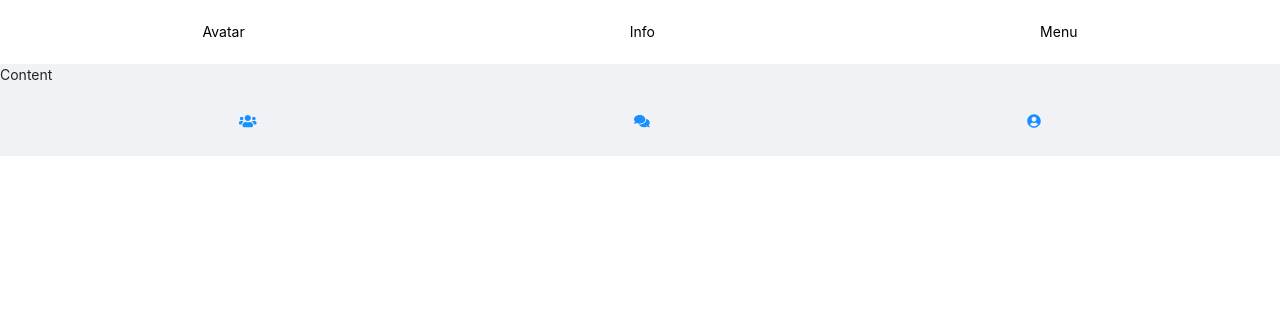
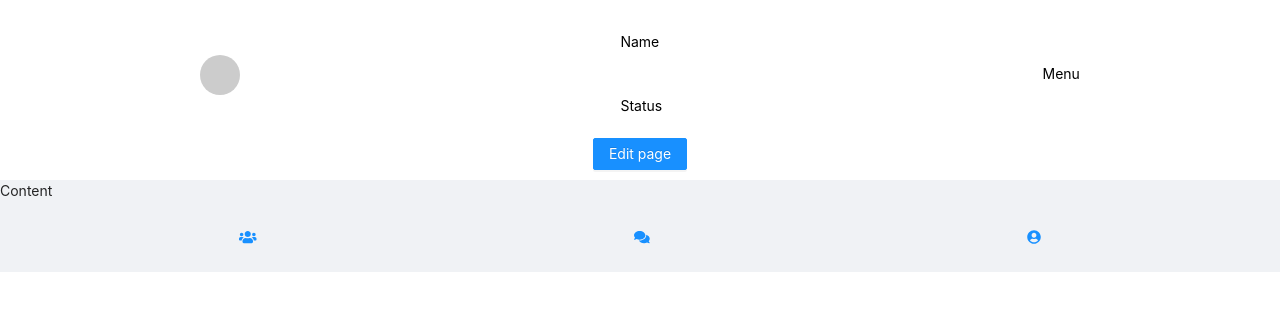
Before and after one commit to MatthewMarkov/social-mediaV2, a React (Create React App) app: page / in a window 1280 px wide. Shown: the top 310 px of the page. Built offline with nearby package versions, Linux system fonts and the light colour scheme.

Commit message:
complete raw header layout, add 'edit page' button

```diff
--- a/src/App.js
+++ b/src/App.js
@@ -1,20 +1,14 @@
 import React from 'react';
-import './App.scss';
 import {Row, Col, Layout, Menu} from "antd";
 import NavBar from "./components/Navbar/Navbar";
 import './App.scss'
+import PageHeader from "./components/Header/Header";
 
-const { Header, Footer, Sider, Content } = Layout;
+const {  Footer, Sider, Content } = Layout;
 
 const App = () => (
-    <Layout className="app-wrapper">
-        <Header className="header">
-            <Row justify="space-around">
-                <Col>Avatar</Col>
-                <Col>Info</Col>
-                <Col>Menu</Col>
-            </Row>
-        </Header>
+    <Layout>
+        <PageHeader/>
         <Content>Content</Content>
         <Footer><NavBar/></Footer>
 
--- a/src/App.scss
+++ b/src/App.scss
@@ -1,9 +1 @@
 @import '~antd/dist/antd.css';
-
-.app-wrapper {
-  .header {
-    background-color: white;
-    color: black;
-    padding: 0px 10px;
-  }
-}
--- /dev/null
+++ b/src/components/Header/Header.jsx
@@ -0,0 +1,23 @@
+import React from 'react';
+import {Row, Col, Layout, Avatar, Button} from "antd";
+import s from './Header.module.scss'
+
+const { Header } = Layout;
+
+const PageHeader = () => (
+    <Header className={s.header}>
+        <Row justify="space-around" align="middle">
+            <Col><Avatar size="large"/></Col>
+            <Col>
+                <Row>Name</Row>
+                <Row>Status</Row>
+            </Col>
+            <Col>Menu</Col>
+        </Row>
+        <Row justify="center">
+            <Button type="primary">Edit page</Button>
+        </Row>
+    </Header>
+);
+
+export default PageHeader;
--- /dev/null
+++ b/src/components/Header/Header.module.scss
@@ -0,0 +1,7 @@
+.header {
+  background-color: white;
+  color: black;
+  padding: 10px 10px;
+  height: auto;
+
+}
```
